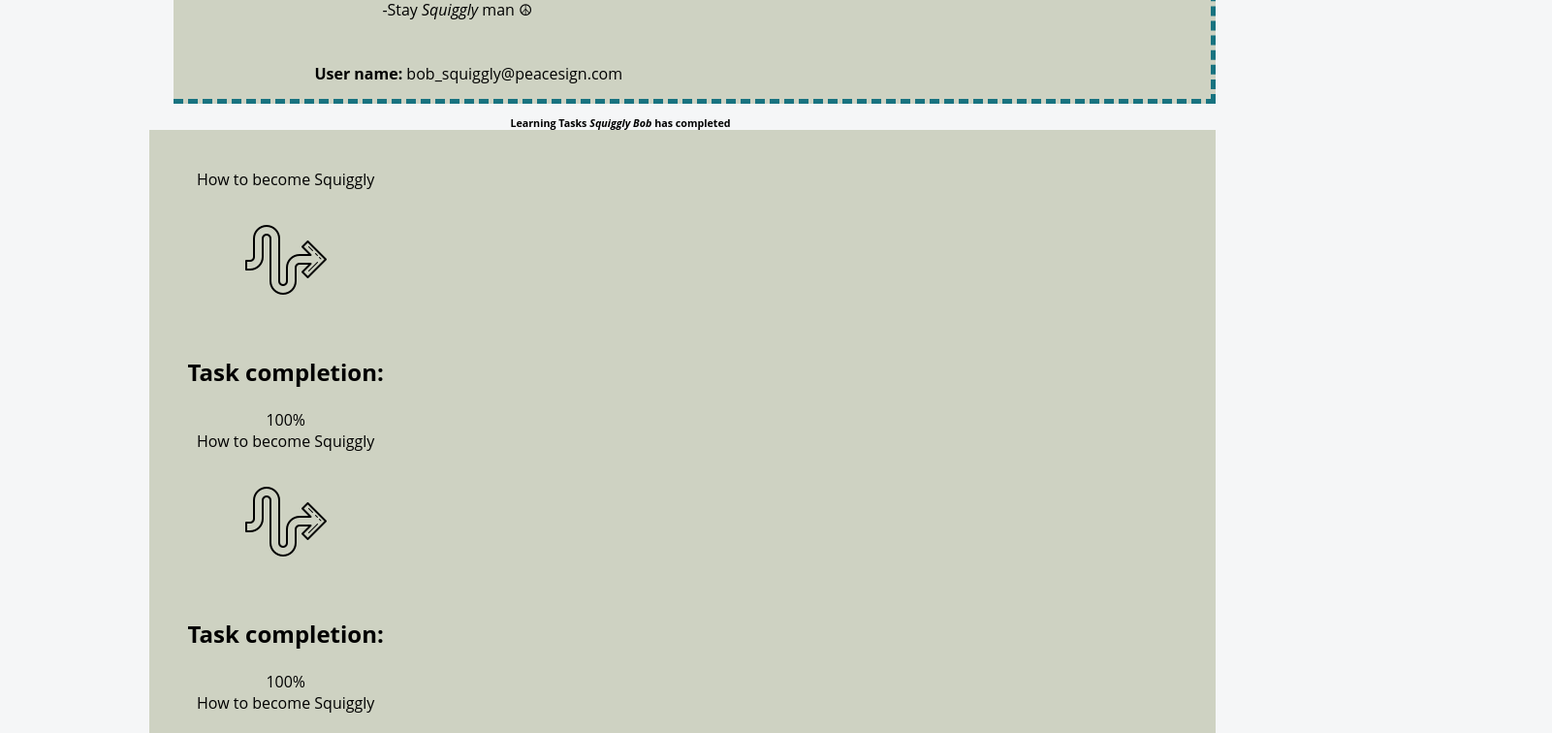
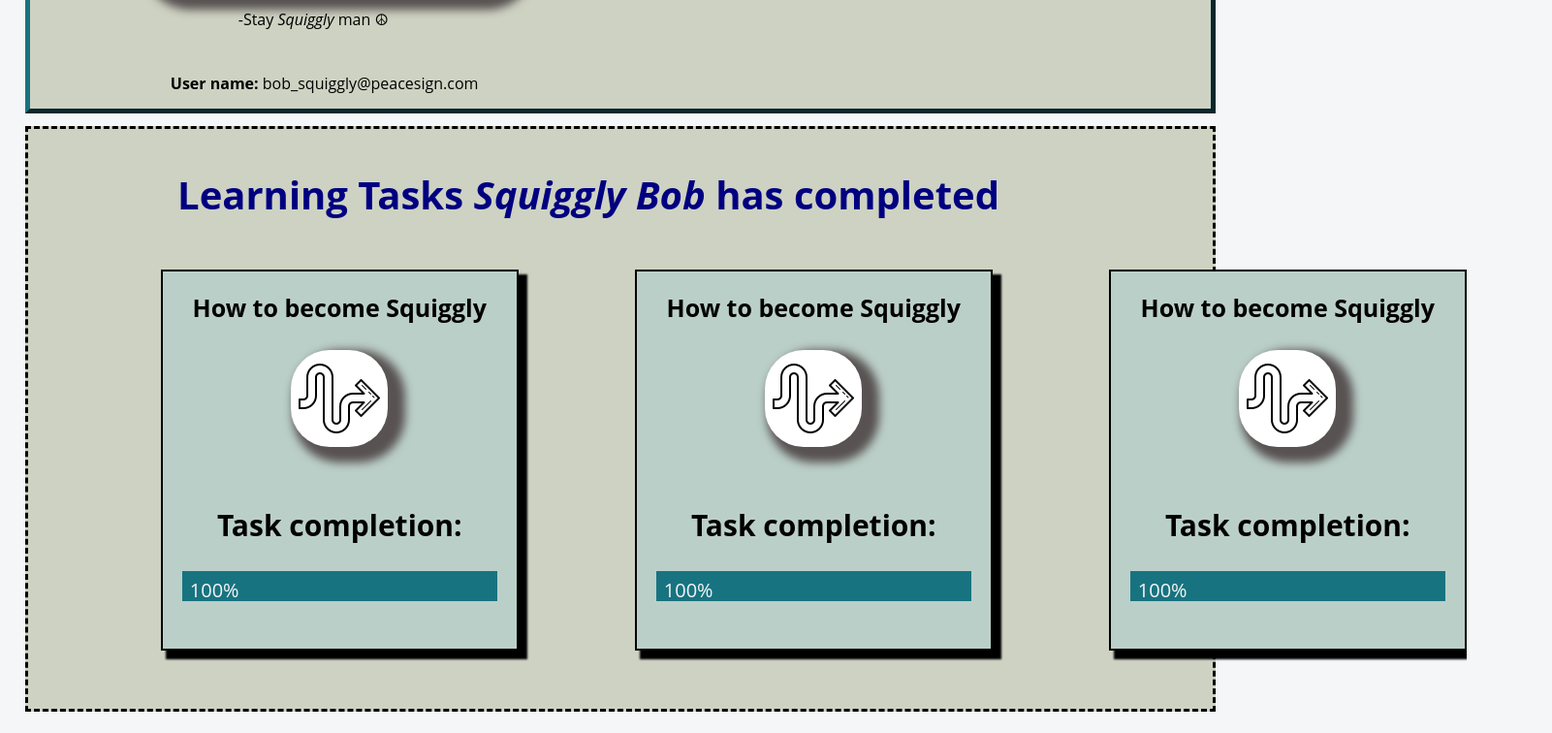
Before and after one commit to saachibhalla/Starter, a plain HTML site: page Starter Code/index.html in a window 1280 px wide. Shown: the part 660-1416 px from the top of the page at 97% size, 1601 px wide, since content can reach past the window. After the commit the page ends 1394 px from the top, so only its background shows below. Drawn offline with Linux system fonts and the light colour scheme.

Commit message:
Update index.css

```diff
--- a/Starter Code/index.css
+++ b/Starter Code/index.css
@@ -5,6 +5,7 @@ font-style: oblique;
 .fixed{
   align: top;
 }
+
 
 body {
   text-align: center;
@@ -35,7 +36,7 @@ body {
     margin-left: 27px;
     font-size: 50px;
     font-style: italic;
-    font-weight: 200;
+    font-weight: bolder;
     text-align: left;
   }
 
@@ -83,12 +84,12 @@ body {
     color: #fff;
     margin-bottom: 2%;
     margin-top: 1%;
-    margin-left: 10%;
+    margin-left: 2%;
     margin-right: 2%;
     margin-bottom:1%;
   }
   .menu{
-    margin-left: 210px;
+
   }
   .menu ul{
     display: flex;
@@ -125,13 +126,12 @@ body {
     padding-right: 5%;
     padding-bottom: 15px;
     margin-top: 1%;
-    margin-left: 14%;
+    margin-left: 2%;
     margin-right: 2%;
     margin-bottom:1%;
     border :#187380;
-    border-style: dashed;
+    border-style:outset;
     border-width: 5px;
-    border-left: none;
     position: relative;
   }
 
@@ -146,6 +146,7 @@ body {
     Height: 30px;
     color:#f5f5f5;
     text-align: center;
+    margin-left: 60px;
 
   }
 
@@ -176,6 +177,7 @@ body {
 
   img{
     border-radius: 40px 40px 40px 40px;
+    box-shadow: 10px 8px 10px 8px rgb(88, 82, 82);;
   }
 
   .flex-container {
@@ -187,6 +189,7 @@ body {
     text-align: center;
     color:navy;
     font-weight: 900;
+    margin-left: 50px;
   }
 
 a:link,
@@ -218,6 +221,8 @@ width: 400px;
 margin-left: 100px;
 font-size: 20px;
 border-color: navy;
+
+;
 }
 
 .format{
@@ -226,6 +231,8 @@ margin-left: 17%;
 font-size: 30px;
 margin-top: 25%;
 margin-bottom: 5%;
+padding-top: 5px;
+padding-bottom: 5px;
 }
 .here{
   background-color: aqua;
@@ -235,6 +242,8 @@ h5{
 }
 .test ul li{
   list-style: none;
+  display:flex;
+  flex-direction: row;
 }
 .completed{
  margin-left: 150px;
@@ -245,14 +254,6 @@ padding-left: 30px;
 }
 .going{
   margin-left: 150px;
-
-}
-.learning h5{
-  font-size: 25px;
-  border: 3px solid navy;
-}
-.learning ul li {
-  font-size: 20px;
 
 }
 
@@ -279,12 +280,137 @@ padding-left: 30px;
     margin-left: 2%;
 
 }
+
 .learning{
   background-color: #CED2C2;
   margin: 0 2%;
-  padding-left: 50px;
-  display: flex;
+  padding-left: 10px;
   padding: 40px;
   padding-bottom: 50px;
-  margin-left: 12%;
+  margin-left: 2%;
+
 }
+.secondpart{
+  background-color: #CED2C2;
+  margin-left: 2%;
+  margin-right: 2%;
+  padding-left: 5%;
+  border: dashed black 3px;
+}
+
+h6{
+padding-top: 40px;
+font-size: 28px;
+font-weight: bold;
+margin-right: 150px;
+color: navy;
+font-size: 40px;
+font-weight: bolder;
+margin-left: 20px;
+}
+.before {
+  border: solid 2.5px black;
+  box-shadow: black 7px 7px 2px 2px;
+  margin: 1% 40%;
+ padding: 20px;
+ background-color: #bbcfc9;
+ padding-bottom: 50px;
+ width: 500px;
+
+}
+
+figcaption{
+  margin-top: 10px;
+}
+
+.border{
+ font-size: 25px;
+ font-weight: bold ;
+}
+
+.becoming{
+  text-align: left;
+  background-color:#187380;
+  width: 100%;
+   Height: 30px;
+   padding-top:6px;
+   padding-left: 8px;
+   padding-bottom: 25px;
+}
+.w9{
+  text-align: left;
+  background-color: rgb(143, 151, 145);
+  width: 325px;
+  Height: 30px;
+  color:#f5f5f5;
+  text-align: center;
+  padding-bottom: 15px;
+}
+
+.school {
+  display: flex;
+  flex-wrap: nowrap;
+  column-gap: 100px;
+}
+
+.school > div {
+  width: auto;
+  margin: 10px;
+  text-align: center;
+  line-height: auto;
+  font-size: 20px;
+}
+.middle{
+  border: solid 2.5px black;
+  box-shadow: black 7px 7px 2px 2px;
+  margin: 1% 40%;
+ padding: 20px;
+ background-color: #bbcfc9;
+ padding-bottom: 50px;
+ width: 500px;
+}
+.middle img{
+  background-color: rgb(255, 255, 255);
+}
+.before img{
+  background-color: rgb(255, 255, 255);
+}
+.end img{
+  background-color: rgb(255, 255, 255);
+}
+.end{
+  border: solid 2.5px black;
+  box-shadow: black 7px 7px 2px 2px;
+  margin: 1% 40%;
+ padding: 20px;
+ background-color: #bbcfc9;
+ padding-bottom: 50px;
+ width: 500px;
+ margin-left: 200px;
+}
+
+button {
+  background-color: #04AA6D;
+  color: white;
+  font-size: 15px;
+  padding: 14px 20px;
+  margin: 8px 0;
+  border: black;
+  cursor: pointer;
+  width: 120px;
+}
+
+button:hover {
+  opacity: 0.8;
+}
+
+
+.modal {
+  display: none;
+  left: 0;
+  top: 0;
+  width: 100%;
+  height: 100%;
+  padding-top: 60px;
+  overflow: auto;
+}
```
